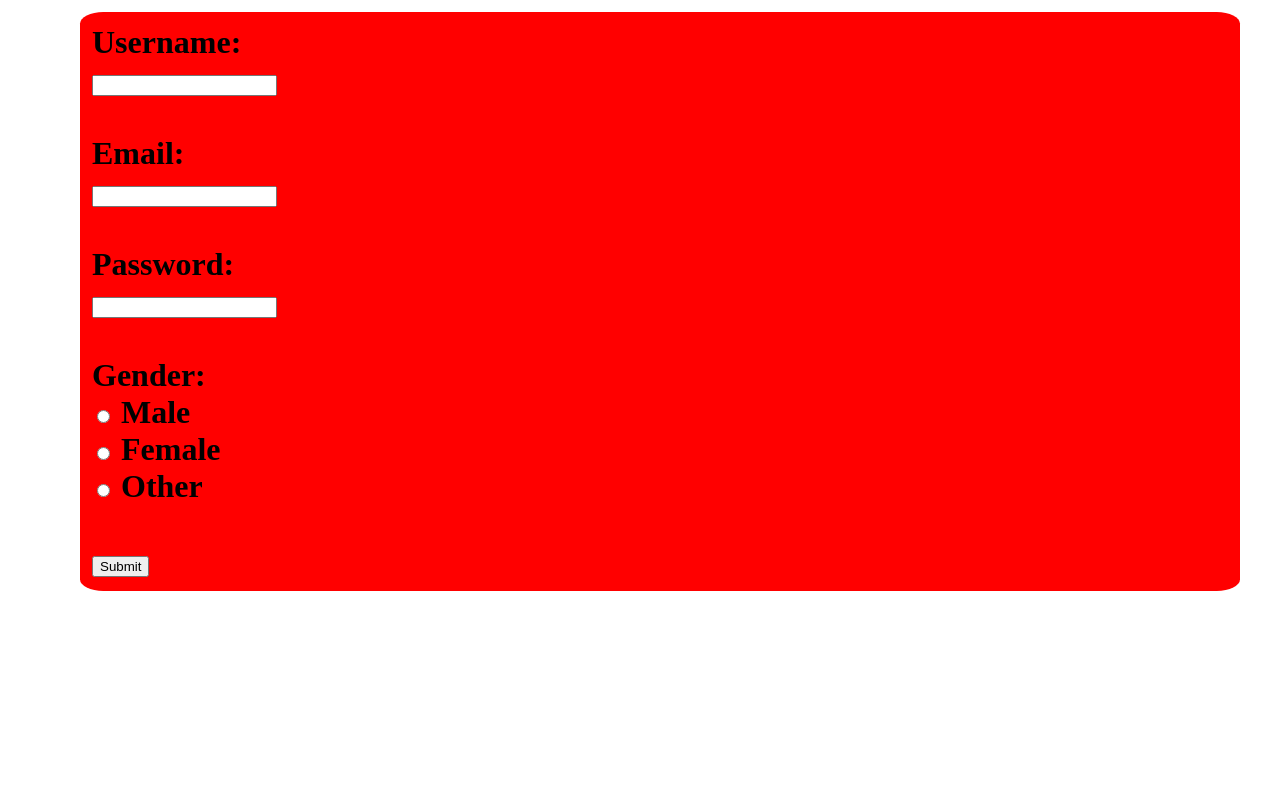
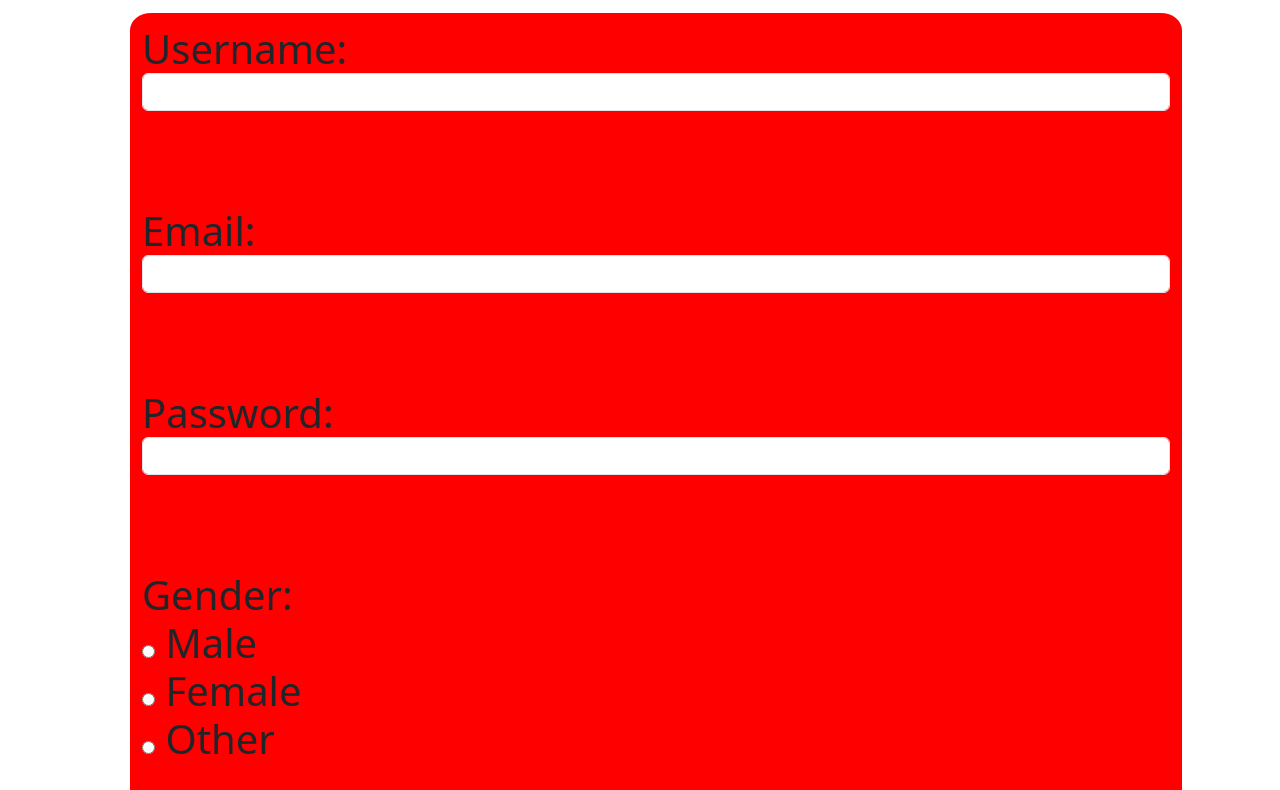
Before and after one commit to ATUGONZA78/Internship, a plain HTML site: page FrontEnd/profile.html in a window 1280 px wide. Shown: the part 163-953 px from the top of the page. Before the commit the page ends 800 px from the top, so only its background shows below. Drawn offline with nearby package versions, Linux system fonts and the light colour scheme.

Commit message:
contains bootstrap

```diff
--- a/FrontEnd/profile.html
+++ b/FrontEnd/profile.html
@@ -6,6 +6,8 @@
     <meta charset="UTF-8">
     <meta name="viewport" content="width=device-width, initial-scale=1.0">
     <title>Document</title>
+    <link href="https://cdn.jsdelivr.net/npm/bootstrap@5.3.3/dist/css/bootstrap.min.css" rel="stylesheet" integrity="sha384-QWTKZyjpPEjISv5WaRU9OFeRpok6YctnYmDr5pNlyT2bRjXh0JMhjY6hW+ALEwIH" crossorigin="anonymous">
+    <script src="https://cdn.jsdelivr.net/npm/bootstrap@5.3.3/dist/js/bootstrap.bundle.min.js" integrity="sha384-YvpcrYf0tY3lHB60NNkmXc5s9fDVZLESaAA55NDzOxhy9GkcIdslK1eN7N6jIeHz" crossorigin="anonymous"></script>
 </head>
 
 <body>
@@ -17,36 +19,38 @@
 
                     <li><a href="#about">About</a></li>
                     <li><a href="#contact">Contact</a></li>
+                    <div class="container">
 
                     <form action="/submit-form-handler" method="POST">
                         <label for="username">Username:</label><br>
-                        <input type="text" id="username" name="username" required><br><br>
+                        <input type="text" class="form-control" id="username" name="username" required><br><br>
 
                         <label for="email">Email:</label><br>
-                        <input type="email" id="email" name="email" required><br><br>
+                        <input type="email" class="form-control" id="email" name="email" required><br><br>
 
                         <label for="password">Password:</label><br>
-                        <input type="password" id="password" name="password" required><br><br>
+                        <input type="password" class="form-control" id="password" name="password" required><br><br>
 
                         <label for="gender">Gender:</label><br>
                         <input type="radio" id="male" name="gender" value="male">
                         <label for="male">Male</label><br>
-                        <input type="radio" id="female" name="gender" value="female">
+                        <input type="radio"  id="female" name="gender" value="female">
                         <label for="female">Female</label><br>
-                        <input type="radio" id="other" name="gender" value="other">
+                        <input type="radio"  id="other" name="gender" value="other">
                         <label for="other">Other</label><br><br>
 
                         <input type="submit" value="Submit">
                     </form>
 
 
-
+                </div>
 
                 </ul>
             </nav>
         </h1>
     </header>
 
+
 </body>
 
 </html>
```
